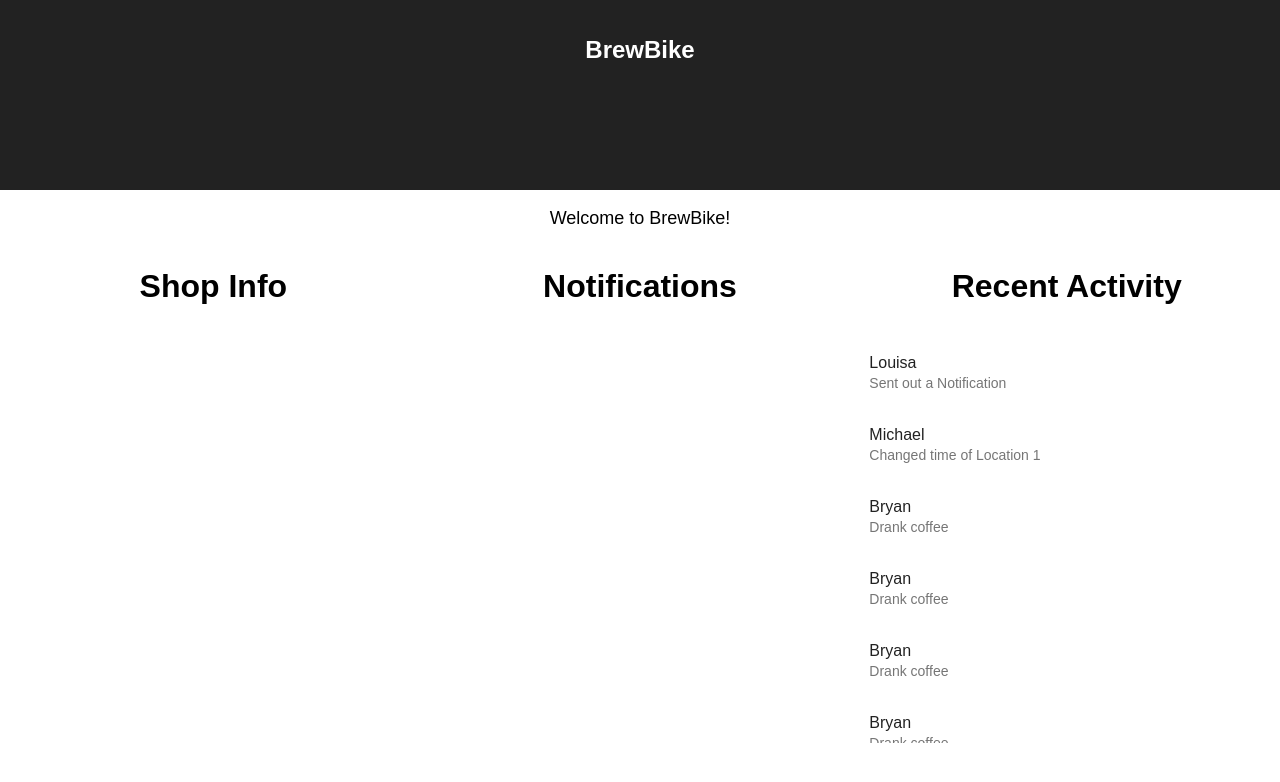
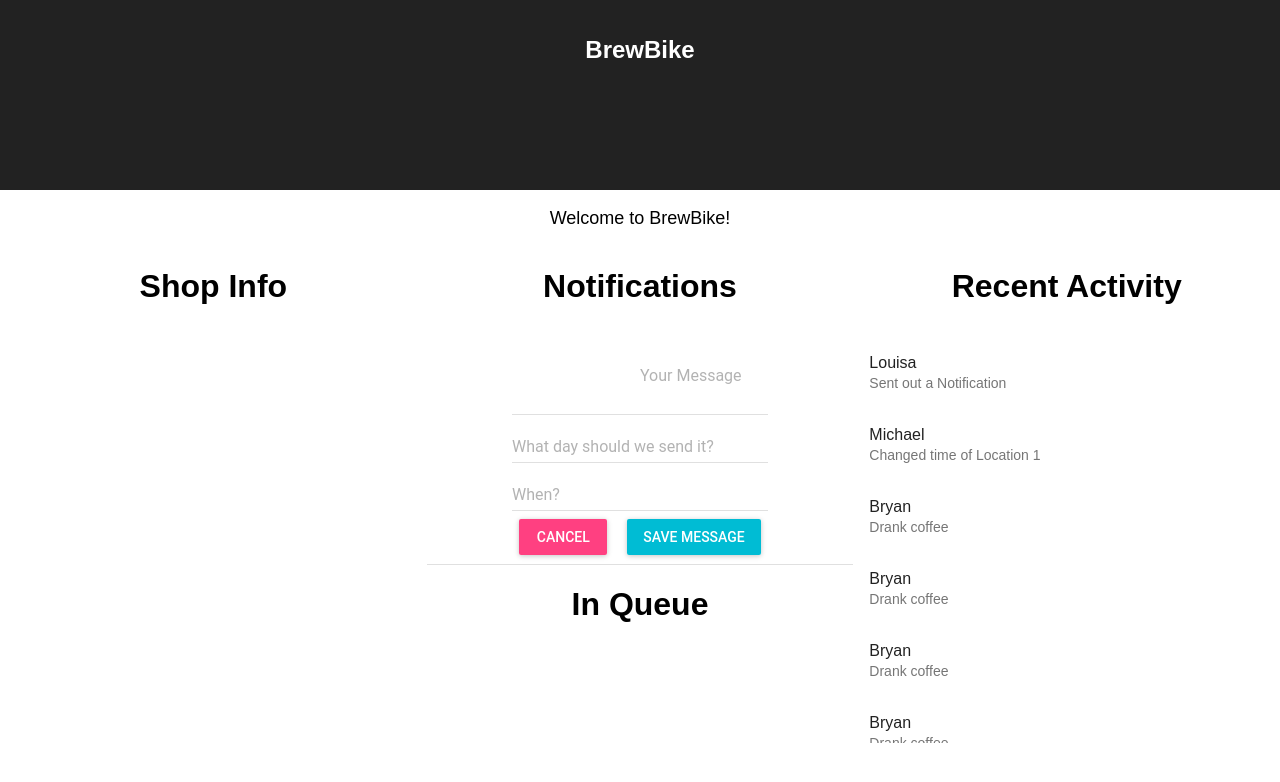
Before and after one commit to NUisEPIC/brewbike-dashboard, a React (Create React App) app: page / in a window 1280 px wide. Shown: the top 782 px of the page. Built offline with nearby package versions, Linux system fonts and the light colour scheme.

Commit message:
wip clear date objects

```diff
--- a/src/Notifications.css
+++ b/src/Notifications.css
@@ -0,0 +1,5 @@
+.button{
+  margin-right: 10px;
+  margin-left: 10px;
+  margin-bottom: 10px;
+}
--- a/src/Notifications.js
+++ b/src/Notifications.js
@@ -1,12 +1,106 @@
 import React, { Component } from 'react';
+import TextField from 'material-ui/TextField';
+import MuiThemeProvider from 'material-ui/styles/MuiThemeProvider';
+import TimePicker from 'material-ui/TimePicker';
+import DatePicker from 'material-ui/DatePicker';
+import RaisedButton from 'material-ui/RaisedButton';
+import Snackbar from 'material-ui/Snackbar';
+import Divider from 'material-ui/Divider';
+import './Notifications.css';
 
+const today = new Date();
+const temporary = new Date();
 
 class Notification extends Component {
+  constructor(props) {
+    super(props);
+    this.state = {
+      message: '',
+      open: false,
+      date: temporary,
+      _bufferDate: temporary,
+      _tempMsg: '',
+    };
+  }
+  _handleSaveButton =(e) => {
+    var _bufferDate = this.state._bufferDate;
+    var _tempMsg = this.state._tempMsg;
+      this.setState({
+        date: _bufferDate,
+        open: true,
+        message: _tempMsg,
+      });
+        // alert(`Your Message: \n\n` + `${this.state.message}\n \n` + `This message will be delivered on:\n\n${this.state.date}`)
+  };
+  _handleCancelInfo = () => {
+    this.setState({
+      message: '',
+    });
+  };
+
+  handleRequestClose = () => {
+    this.setState({
+      open: false,
+    });
+  };
+  _onChangeDate =(event, date)=> {
+    this.state._bufferDate.setFullYear(date.getFullYear());
+    this.state._bufferDate.setMonth(date.getMonth());
+    this.state._bufferDate.setDate(date.getDate());
+  };
+
+  _onChangeTime =(event,date) => {
+    this.state._bufferDate.setHours(date.getHours());
+    this.state._bufferDate.setMinutes(date.getMinutes());
+    this.state._bufferDate.setSeconds(date.getSeconds());
+    this.state._bufferDate.setMilliseconds(date.getMilliseconds())};
+
   render() {
     return (
+      <div>
         <h1>
           Notifications
         </h1>
+        <div>
+          <MuiThemeProvider>
+            <div>
+              <TextField
+                floatingLabelText = "Your Message"
+                multiLine = {true}
+                rows = {2}
+                value = {this.state._tempMsg}
+                onChange={(e, newMessage) => this.setState({_tempMsg: newMessage})}
+                /> <br />
+              <DatePicker
+                hintText="What day should we send it?"
+                onChange={this._onChangeDate}
+                minDate={today}
+                firstDayOfWeek={0}
+                />
+              <TimePicker hintText ="When?"
+                minutesStep={5}
+                onChange = {this._onChangeTime}/>
+              <RaisedButton
+                label="Cancel"
+                secondary={true}
+                className="button"
+                onClick = {this._handleCancelInfo}/>
+              <RaisedButton
+                label="Save Message"
+                primary={true}
+                className="button"
+                onClick = {this._handleSaveButton}/>
+              <Snackbar
+                open ={this.state.open}
+                message = "Information Saved!"
+                autoHideDuration={4000}
+                onRequestClose={this.handleRequestClose}/>
+            </div>
+          <Divider />
+            <h1>In Queue</h1>
+          </MuiThemeProvider>
+        </div>
+      </div>
     );
   }
 }
```
Lines whose indentation alone changed are shown as unchanged.
